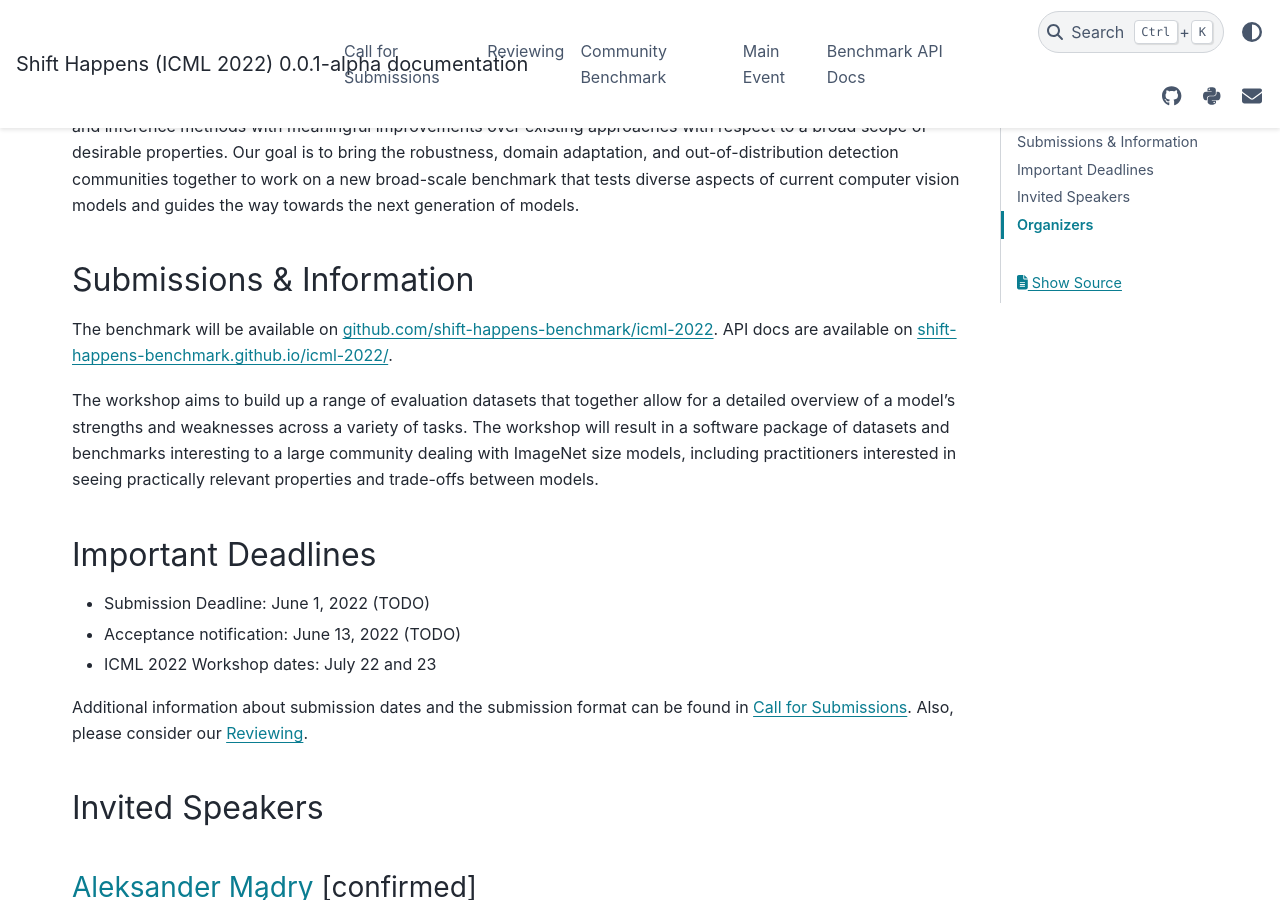
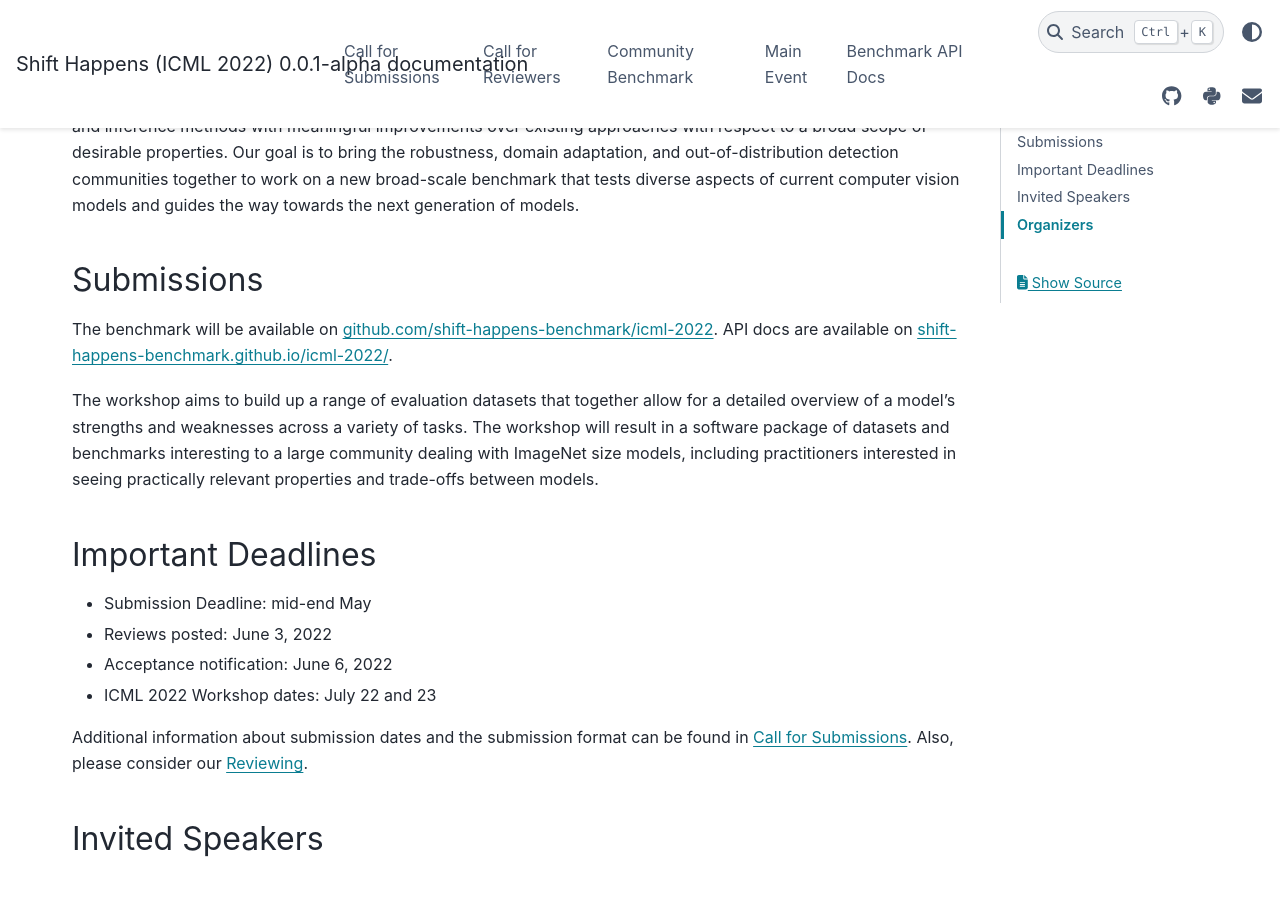
Before and after one commit to shift-happens-benchmark/icml-2022, a Sphinx documentation site: the page built from docs/source/index.rst, in a window 1280 px wide and 900 px high, scrolled down 367 px. Built offline with Sphinx 7.4.7 and the PyData theme 0.15.4, drawn with Linux system fonts in a browser that asks for light colours.

Commit message:
small fixes

```diff
--- a/docs/source/call_for_reviewers.rst
+++ b/docs/source/call_for_reviewers.rst
@@ -20,7 +20,7 @@
 Please direct the candidate reviewer to this website and ask them to fill out the form.
 
 
-Reviewing Process
+Review Process
 ^^^^^^^^^^^^^^^^
 
 To eventually obtain a benchmark that is useful for and usable by the research
--- a/docs/source/index.rst
+++ b/docs/source/index.rst
@@ -35,8 +35,8 @@
 | computer vision models.*                                              |
 +-----------------------------------------------------------------------+
 
-Submissions & Information
--------------------------
+Submissions
+-----------
 
 The benchmark will be available on
 `github.com/shift-happens-benchmark/icml-2022 <https://github.com/shift-happens-benchmark/icml-2022>`__.
@@ -56,8 +56,9 @@
 Important Deadlines
 -------------------
 
-- Submission Deadline: June 1, 2022 (TODO)
-- Acceptance notification: June 13, 2022 (TODO)
+- Submission Deadline: mid-end May
+- Reviews posted: June 3, 2022
+- Acceptance notification: June 6, 2022
 - ICML 2022 Workshop dates: July 22 and 23
 
 Additional information about submission dates and the submission format can be found in :doc:`call_for_papers`.
@@ -133,7 +134,7 @@
     :hidden:
 
     Call for Submissions <call_for_papers>
-    Reviewing <call_for_reviewers>
+    Call for Reviewers <call_for_reviewers>
     Community Benchmark <community_benchmark>
     Main Event <main_event>
     Benchmark API Docs <api>
```
